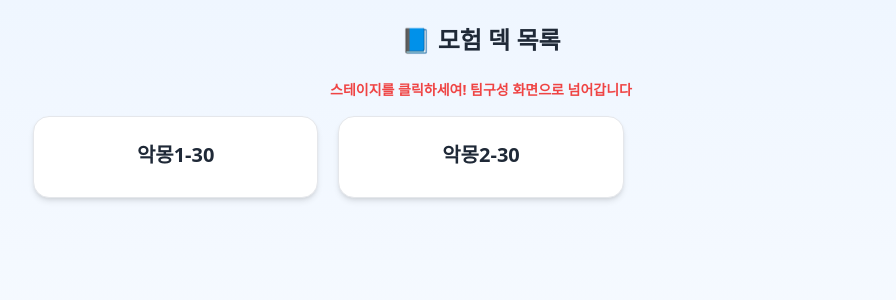
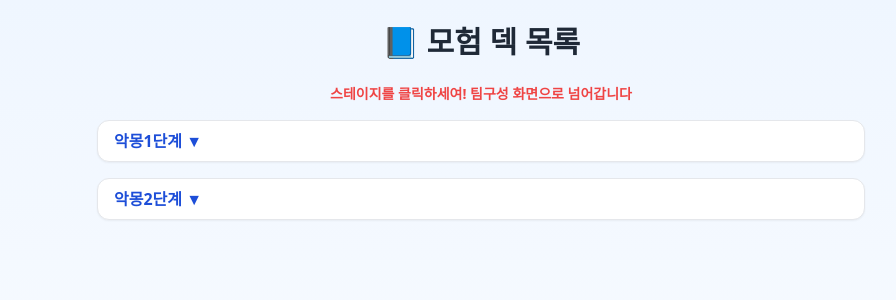
Before and after one commit to ogeongeun/snr-guide, a React (Create React App) app: page /adventure in a window 1280 px wide. Shown: the top 300 px of the page, without its empty margins (159-1055 px from the left). Built offline with nearby package versions, Linux system fonts and the light colour scheme.

Commit message:
무한의 탑 추가

```diff
--- a/src/pages/Adventure.jsx
+++ b/src/pages/Adventure.jsx
@@ -1,29 +1,62 @@
+import { useState } from 'react';
 import { Link } from 'react-router-dom';
 import data from '../data/adventure_teams.json';
 
 const Adventure = () => {
-  const stages = Object.keys(data);
+  const grouped = groupByStageNumber(Object.keys(data));
+  const [openGroup, setOpenGroup] = useState(null);
+
+  // "악몽1-30" → "1" 추출해서 그룹화
+  function groupByStageNumber(stageKeys) {
+    const groups = {};
+
+    stageKeys.forEach((stage) => {
+      const match = stage.match(/악몽(\d+)-/); // 예: "악몽1-30" → 1
+      if (match) {
+        const groupKey = `악몽${match[1]}단계`;
+        if (!groups[groupKey]) groups[groupKey] = [];
+        groups[groupKey].push(stage);
+      }
+    });
+
+    // 정렬 (ex: 악몽1-20 < 악몽1-30)
+    Object.values(groups).forEach(group => group.sort());
+    return groups;
+  }
 
   return (
     <div className="p-6 bg-gradient-to-b from-blue-50 to-white min-h-screen">
-      <h2 className="text-2xl font-bold text-center text-gray-800 mb-6">
+      <h2 className="text-3xl font-bold text-center text-gray-800 mb-6">
         📘 모험 덱 목록
       </h2>
       <p className="text-sm font-semibold text-center text-red-500 mb-4">
         스테이지를 클릭하세여! 팀구성 화면으로 넘어갑니다
       </p>
 
-      <div className="grid grid-cols-1 sm:grid-cols-2 md:grid-cols-3 gap-5 max-w-4xl mx-auto">
+      <div className="space-y-4 max-w-3xl mx-auto">
+        {Object.entries(grouped).map(([group, stages]) => (
+          <div key={group} className="border rounded-xl bg-white shadow-sm">
+            <button
+              onClick={() => setOpenGroup(openGroup === group ? null : group)}
+              className="w-full text-left px-4 py-2 font-semibold text-blue-700 hover:bg-blue-50 rounded-t-xl"
+            >
+              {group} {openGroup === group ? '▲' : '▼'}
+            </button>
+            {openGroup === group && (
+              <ul className="grid grid-cols-2 sm:grid-cols-3 gap-3 p-4">
                 {stages.map((stage) => (
+                  <li key={stage}>
                     <Link
-            key={stage}
-            to={`/adventure/${stage}`}
-            className="bg-white hover:bg-blue-50 border border-gray-200 shadow-md hover:shadow-xl transition-all rounded-2xl p-6 flex flex-col items-center text-center"
+                      to={`/adventure/${encodeURIComponent(stage)}`}
+                      className="block bg-gray-100 hover:bg-blue-100 text-center rounded-lg py-2 font-medium text-gray-800 transition"
                     >
-
-            <h3 className="text-xl font-semibold text-gray-800 mb-1">{stage}</h3>
-
+                      {stage}
                     </Link>
+                  </li>
+                ))}
+              </ul>
+            )}
+          </div>
         ))}
       </div>
     </div>
```
Lines whose indentation alone changed are shown as unchanged.
